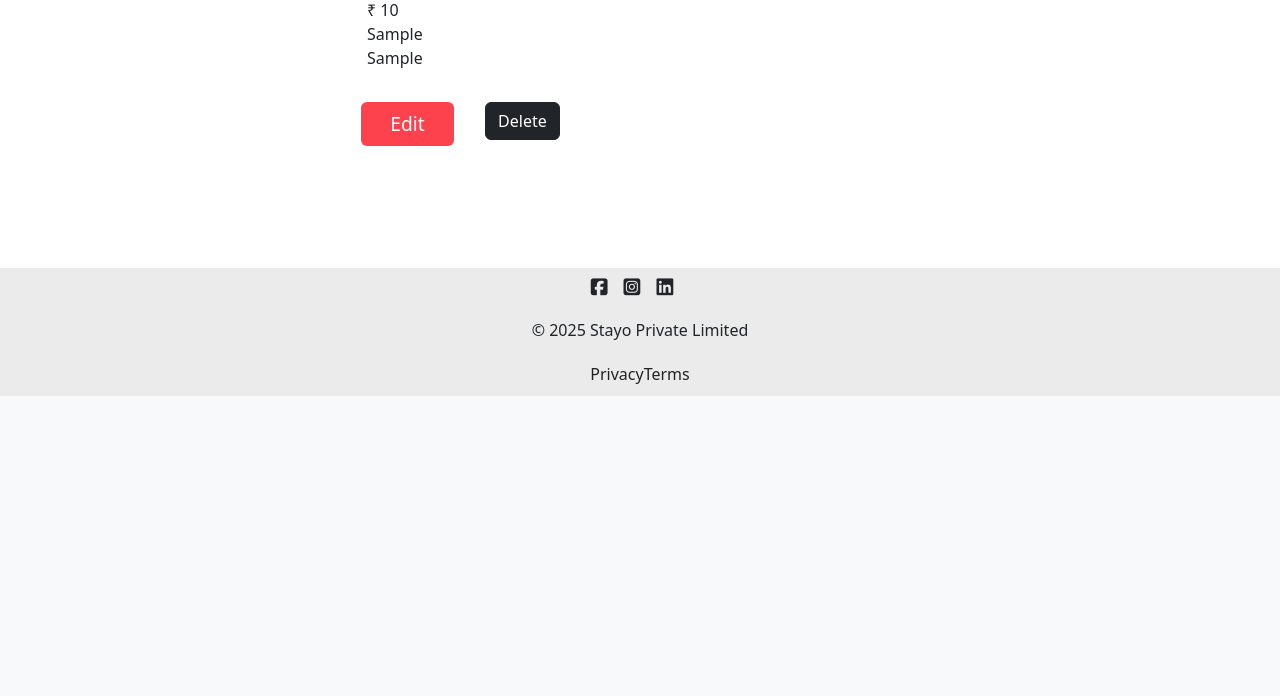
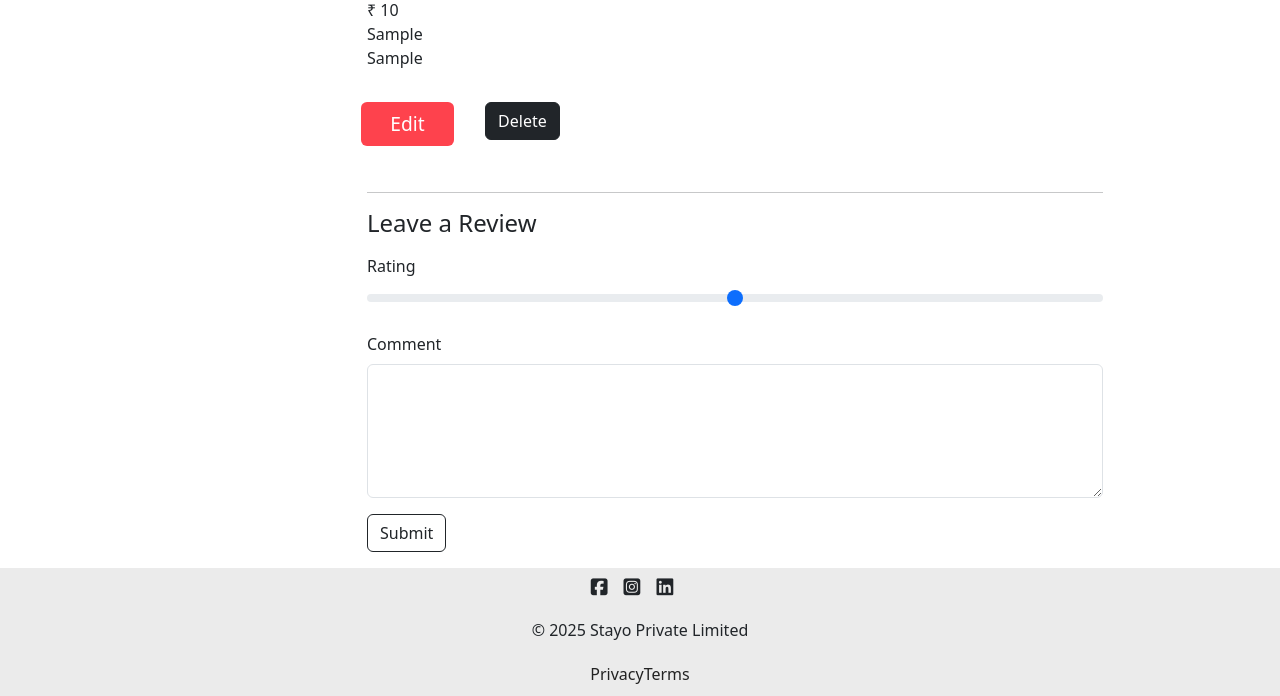
Before and after one commit to satyam-jaat/Airbnb_clone, a Node server app: page /listings/600000000000000000000001 in a window 1280 px wide. Shown: the part 404-1100 px from the top of the page. Before the commit the page ends 800 px from the top, so only its background shows below. Run offline with Node 20, Linux system fonts and the light colour scheme; tables that the repository leaves empty hold one stand-in row (values such as "Sample post"); grey boxes marked "Sample" are stand-in pictures; some libraries are stand-ins or nearby versions; some web fonts are replaced.

Commit message:
add reviews apis

```diff
--- a/app.js
+++ b/app.js
@@ -8,6 +8,7 @@ const ejsMate = require("ejs-mate");
 const wrapAsync = require("./utils/wrapAsync.js");
 const ExpressError = require("./utils/ExpressError.js");
 const {listingSchema} = require("./Schema.js");
+const Review = require("./models/review.js");
 
 const MONGO_URL = "mongodb://127.0.0.1:27017/wanderlust";
 
@@ -120,6 +121,19 @@ app.delete("/listings/:id", wrapAsync(async(req, res) => {
   res.redirect("/listings");
 }));
 
+//Reviews
+//POST reviews
+app.post("/listings/:id/reviews", async(req, res) => {
+  let listing = await Listing.findById(req.params.id);
+  let newReview = new Review(req.body.review);
+  listing.reviews.push(newReview);
+
+  await newReview.save();
+  await listing.save();
+
+  res.redirect(`/listings/${listing._id}`);
+});
+
 // Catch-all for unmatched routes
 app.use((req, res, next) => {
   next(new ExpressError(404, "Page not found"));
--- a/models/listing.js
+++ b/models/listing.js
@@ -22,6 +22,10 @@ const listingSchema = new Schema({
   price: Number,
   location: String,
   country: String,
+  reviews: [{
+    type: Schema.Types.ObjectId,
+    ref: "Review"
+  }]
 });
 
 const Listing = mongoose.model("Listing", listingSchema);
--- a/views/listings/show.ejs
+++ b/views/listings/show.ejs
@@ -23,4 +23,20 @@
                     <button class="btn btn-dark offset-5">Delete</button>
                 </form>
             </div>
+
+            <div class="col-8 offset-3">
+                <hr>
+                <h4>Leave a Review</h4>
+                <form action="/listings/<%=listing._id %>/reviews" method="post" class="mb-3">
+                    <div class="mb-3 mt-3">
+                        <label class="form-label" for="rating">Rating</label>
+                        <input type="range" min="1" max="5" id="rating" name="review[rating]" class="form-range">
+                    </div>
+                    <div class="mb-3 mt-3">
+                        <label class="form-label" for="comment">Comment</label>
+                        <textarea name="review[comment]" id="comment" cols="30" rows="5"  class="form-control"></textarea>
+                    </div>
+                    <button class="btn btn-outline-dark">Submit</button>
+                </form>
+            </div>
     </div>
```
Also changed, not shown: models/review.js (added, +17 -0 lines).
